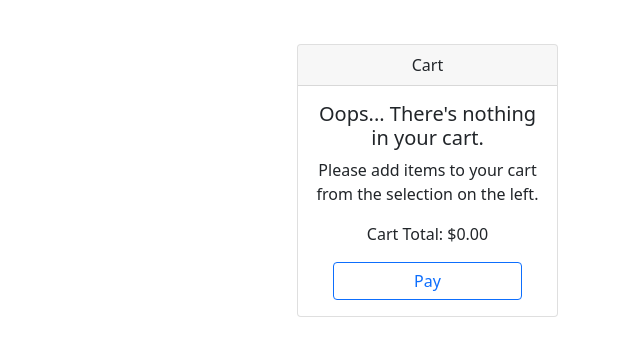
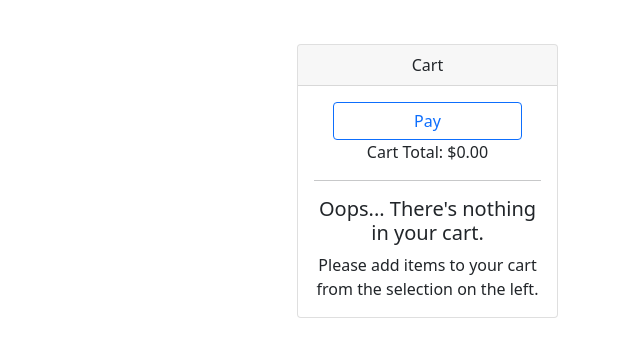
Before and after one commit to JacobKGilbert/Capstone-1, a Flask app: page / in a window 1280 px wide. Shown: the part 56-413 px from the top of the page, without its empty margins (640-1280 px from the left). Run offline with Flask 2, Linux system fonts and the light colour scheme; data that the repository does not hold is empty; some libraries are stand-ins or nearby versions.

Commit message:
rearrange cart

```diff
--- a/templates/cart.html
+++ b/templates/cart.html
@@ -7,12 +7,7 @@
     <div class="card-header">
       Cart
     </div>
-    <div class="card-body cart-body">
-      <h5 class="card-title empty-cart-message">Oops... There's nothing in your cart.</h5>
-      <p class="card-text empty-cart-message">Please add items to your cart from the selection on the left.</p>
-
-      <p>Cart Total: $<span id="amount-total">0.00</span></p>
-
+    <div class="card-body" id="cart-body">
       <form id="payment-form">
 
         <div id="card-container"></div>
@@ -20,6 +15,13 @@
         <button class="btn btn-outline-primary d-grid gap-2 col-10 mx-auto" id="card-button" type="button">Pay</button>
 
       </form>
+
+      <p class="card-text" id="cart-total">Cart Total: $<span id="amount-total">0.00</span></p>
+
+      <hr id="cart-divider">
+
+      <h5 class="card-title empty-cart-message">Oops... There's nothing in your cart.</h5>
+      <p class="card-text empty-cart-message">Please add items to your cart from the selection on the left.</p>
     </div>
   </div>
 </div>
```
